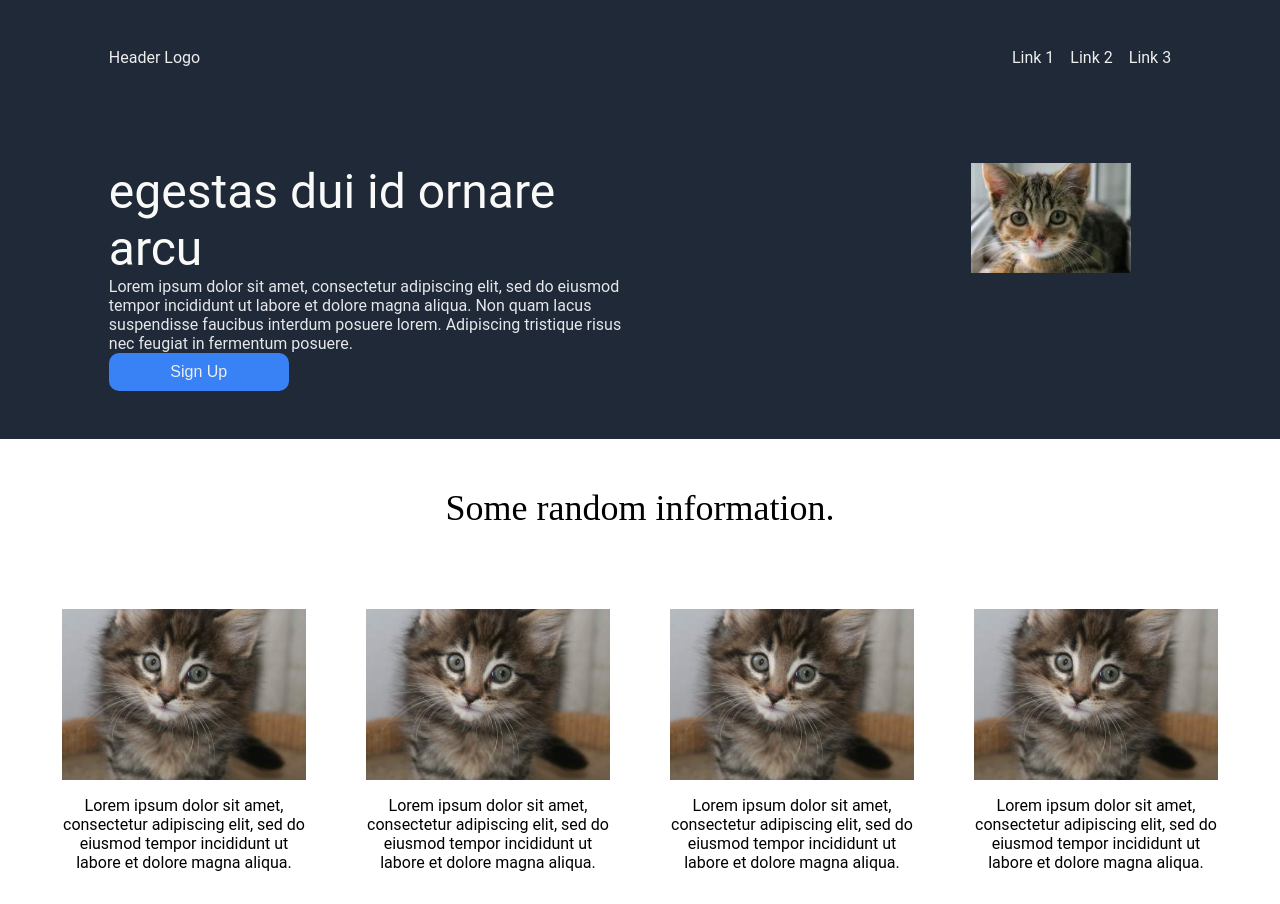
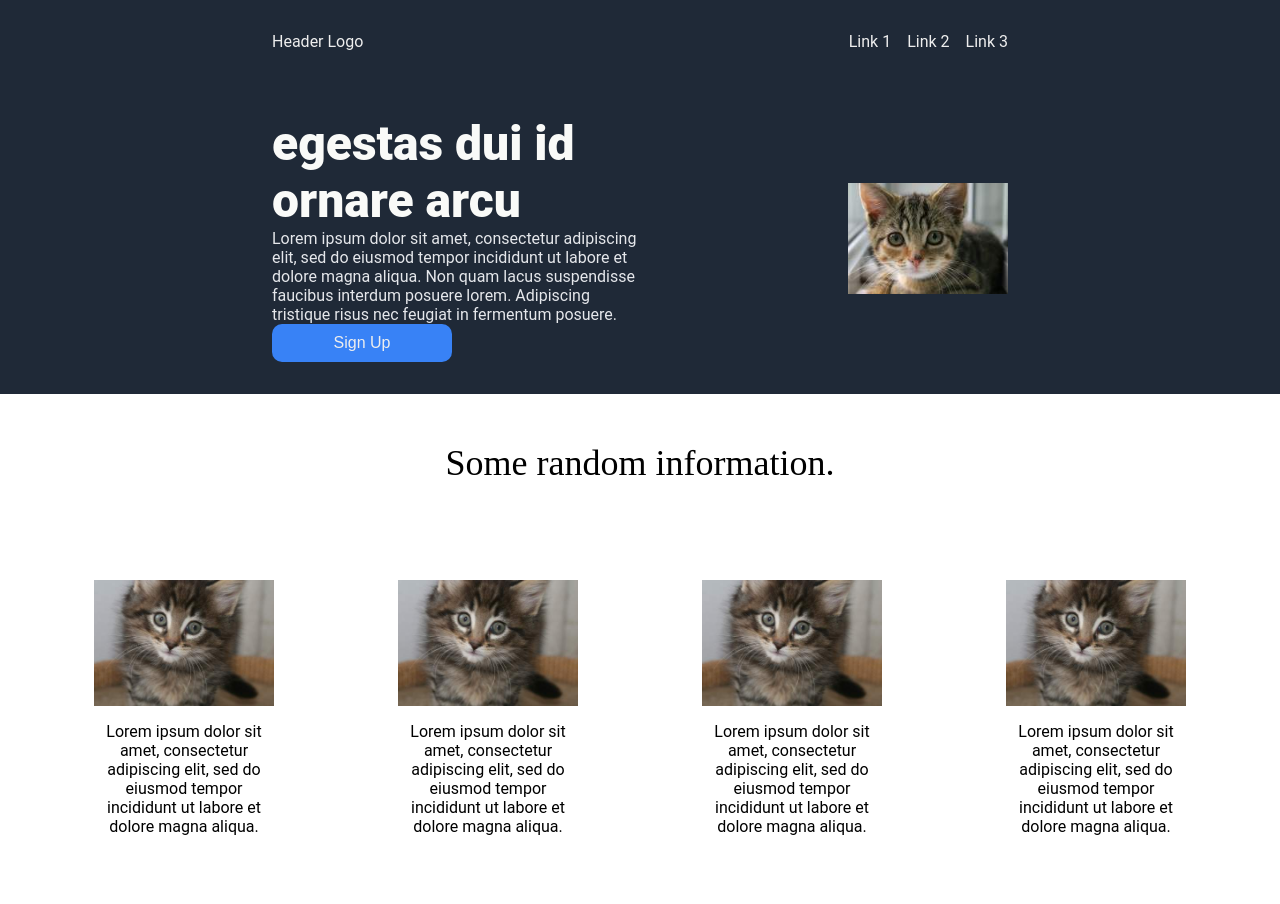
Before and after one commit to looonnng/odin-landing-page, a plain HTML site: page index.html in a window 1280 px wide. Drawn offline with Linux system fonts and the light colour scheme.

Commit message:
Change padding to make everything more center

```diff
--- a/styles.css
+++ b/styles.css
@@ -1,5 +1,4 @@
 * {
-  margin: 0;
   box-sizing: border-box;
 }
 
@@ -7,19 +6,21 @@ body {
   color: #eee;
   font-family: "Roboto", helvetica, sans-serif;
   font-size: 1em;
+  margin: 0 auto;
 }
 
 .header-container {
   display: flex;
   background-color: #1f2937;
   justify-content: center;
-  padding: 2em;
+  padding: 0 16em;
 }
 
 .header {
-  width: 90%;
   display: flex;
+  align-items: center;
   justify-content: space-between;
+  flex-grow: 1;
   padding: 1em;
 }
 
@@ -29,6 +30,8 @@ body {
   gap: 1em;
 }
 
+
+
 a {
   color: #eee;
   text-decoration: none;
@@ -36,21 +39,20 @@ a {
 
 .intro-container {
   background-color: #1f2937;
-  display: flex;
-  justify-content: center;
-  padding: 2em;
+  padding: 0 16em;
 }
 
 .intro {
-  width: 90%;
   display: flex;
   justify-content: space-between;
-  padding: 1em;
+  padding: 2em 1em;
 }
 
 .picture {
-    height: auto;
-    width: auto;
+    display: flex;
+    justify-content: flex-end;
+    align-items: center;
+    margin-left: auto;
 }
 
 .intro-content {
@@ -62,7 +64,7 @@ a {
 .intro-heroMain {
   color: #f9faf8;
   font-size: 3em;
-  font-weight: 1600;
+  font-weight: 800;
 }
 
 .intro-heroSecond {
```
